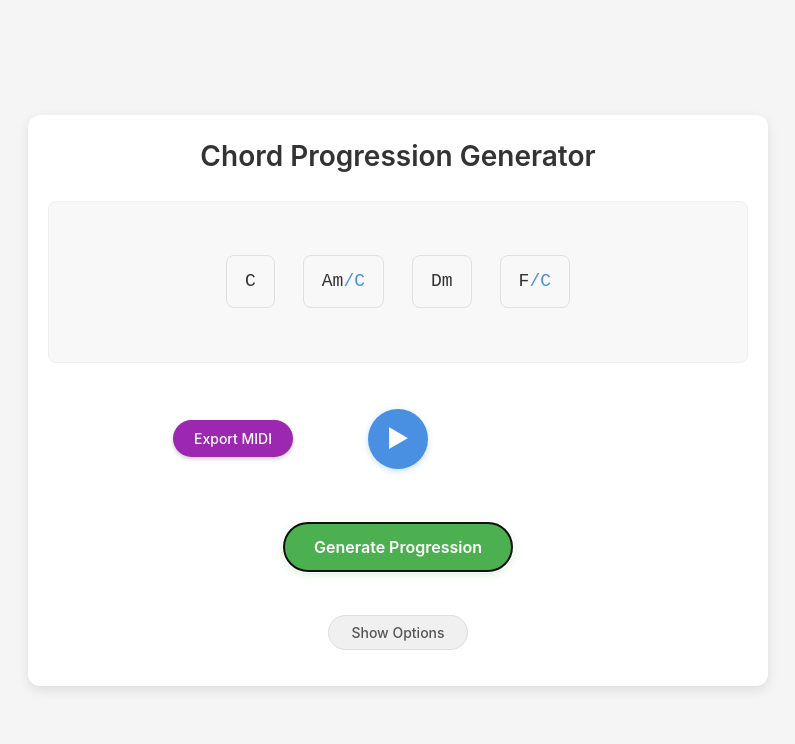
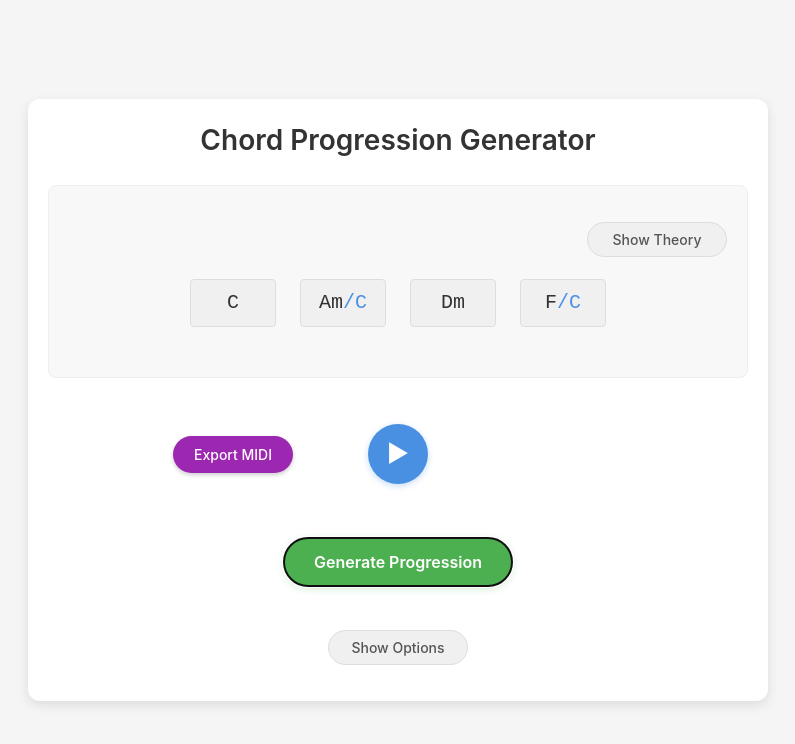
Before and after one commit to late-cretaceous/chord-generator, a React (Vite) app: page / in a window 1280 px wide. Both pictures are taken after a click on the button "Generate Progression". Shown: the top 744 px of the page, without its empty margins (242-1037 px from the left). Built offline with nearby package versions, Linux system fonts and the light colour scheme.

Commit message:
tweak: chord display

```diff
--- a/src/components/EnhancedProgressionDisplay.jsx
+++ b/src/components/EnhancedProgressionDisplay.jsx
@@ -1,9 +1,10 @@
 import React, { useState } from 'react';
+import ChordTheoryDisplay from './ChordTheoryDisplay';
 import { NOTES } from '../lib/core';
-import './ChordGenerator.css';
+import './EnhancedProgressionStyles.css';
 
 /**
- * Displays a chord progression without detailed theory information
+ * Displays a chord progression with toggleable theory information
  *
  * @param {Object} props Component props
  * @param {Array} props.progression Chord progression to display
@@ -18,22 +19,44 @@ const EnhancedProgressionDisplay = ({
   mode = 'ionian',
   activeIndex = -1
 }) => {
+  const [showTheory, setShowTheory] = useState(false);
+
   if (!progression || progression.length === 0) {
     return <div className="empty-progression">No progression generated yet</div>;
   }
 
   return (
     <div className="enhanced-progression-container">
+      <div className="theory-toggle">
+        <button
+          className="toggle-button"
+          onClick={() => setShowTheory(!showTheory)}
+        >
+          {showTheory ? 'Hide Theory' : 'Show Theory'}
+        </button>
+      </div>
+
       <div className="progression-display">
         <div className="progression">
           {progression.map((chord, index) => (
             <div
               key={index}
-              className={`chord ${index === activeIndex ? 'active-chord' : ''}`}
+              className={`chord-wrapper ${index === activeIndex ? 'active-chord' : ''}`}
             >
-              {formatChord(chord)}
-              {chord.duration !== 1 && chord.duration && (
-                <span className="duration-indicator">×{chord.duration.toFixed(1)}</span>
+              <div className="chord">
+                {formatChord(chord)}
+                {chord.duration !== 1 && chord.duration && (
+                  <span className="duration-indicator">×{chord.duration.toFixed(1)}</span>
+                )}
+              </div>
+
+              {showTheory && (
+                <div className="theory-container">
+                  <ChordTheoryDisplay
+                    chord={chord}
+                    hideCadenceInfo={false}
+                  />
+                </div>
               )}
             </div>
           ))}
@@ -56,10 +79,10 @@ function formatChord(chord) {
       qualitySuffix = 'm';
       break;
     case 'diminished':
-      qualitySuffix = 'dim';
+      qualitySuffix = '°'; // Using the degree symbol for diminished
       break;
     case 'augmented':
-      qualitySuffix = 'aug';
+      qualitySuffix = '+'; // Using plus sign for augmented
       break;
     case 'dominant7':
       qualitySuffix = '7';
@@ -70,19 +93,35 @@ function formatChord(chord) {
     case 'minor7':
       qualitySuffix = 'm7';
       break;
+    case 'halfDiminished7':
+      qualitySuffix = 'ø7';
+      break;
+    case 'minorMajor7':
+      qualitySuffix = 'mM7';
+      break;
+    case 'add9':
+      qualitySuffix = 'add9';
+      break;
+    case 'minor9':
+      qualitySuffix = 'm9';
+      break;
+    case 'major9':
+      qualitySuffix = 'maj9';
+      break;
+    case 'dominant9':
+      qualitySuffix = '9';
+      break;
     default:
       qualitySuffix = chord.quality === 'major' ? '' : chord.quality;
   }
 
-  const base = `${chord.root}${qualitySuffix}`;
-
-  // Check for inversion
+  // Handle inversions (slash chords)
   if (chord.bass && chord.bass !== `${chord.root}2`) {
     const bassNote = chord.bass.replace(/[0-9]/, '');
-    return <>{base}<span className="chord-inversion">/{bassNote}</span></>;
+    return <span className="chord-with-inversion">{chord.root}{qualitySuffix}<span className="chord-inversion">/{bassNote}</span></span>;
   }
 
-  return base;
+  return <span>{chord.root}{qualitySuffix}</span>;
 }
 
 export default EnhancedProgressionDisplay;
--- a/src/components/EnhancedProgressionStyles.css
+++ b/src/components/EnhancedProgressionStyles.css
@@ -64,9 +64,46 @@
   box-shadow: 0 2px 4px rgba(0, 0, 0, 0.1);
 }
 
+/* Chord content container for symbol and borrowed indicator */
+.chord-content {
+  display: flex;
+  align-items: center;
+  position: relative;
+}
+
+/* Style for the chord symbol */
+.chord-symbol {
+  font-weight: normal;
+}
+
+/* Style for borrowed chord indicator */
+.borrowed-indicator {
+  color: #FF5722;
+  font-weight: bold;
+  font-size: 18px;
+  margin-left: 2px;
+  margin-right: 4px;
+  position: relative;
+  top: -1px;
+  cursor: help;
+}
+
+/* Style for chord with borrowed quality */
+.chord-wrapper .chord-content {
+  position: relative;
+}
+
+.chord-with-inversion {
+  display: inline-flex;
+  align-items: center;
+  white-space: nowrap;
+}
+
 .chord-inversion {
   color: #4a90e2;
   font-weight: 500;
+  display: inline;
+  white-space: nowrap;
 }
 
 .duration-indicator {
@@ -91,10 +128,6 @@
   flex-direction: column;
   align-items: center;
   gap: 2px;
-  }
-
-  .chord-symbol {
-    font-weight: bold;
 }
 
 .chord-function {
```
Lines whose indentation alone changed are shown as unchanged.
